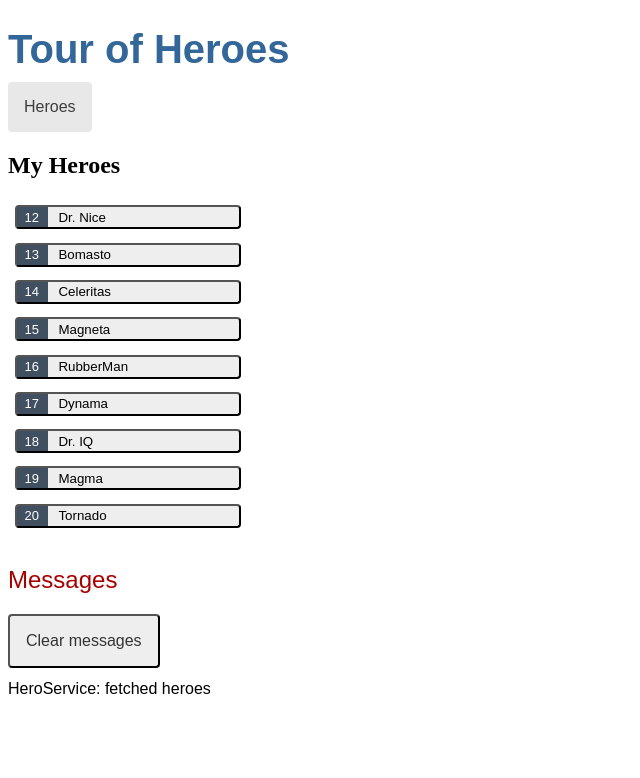
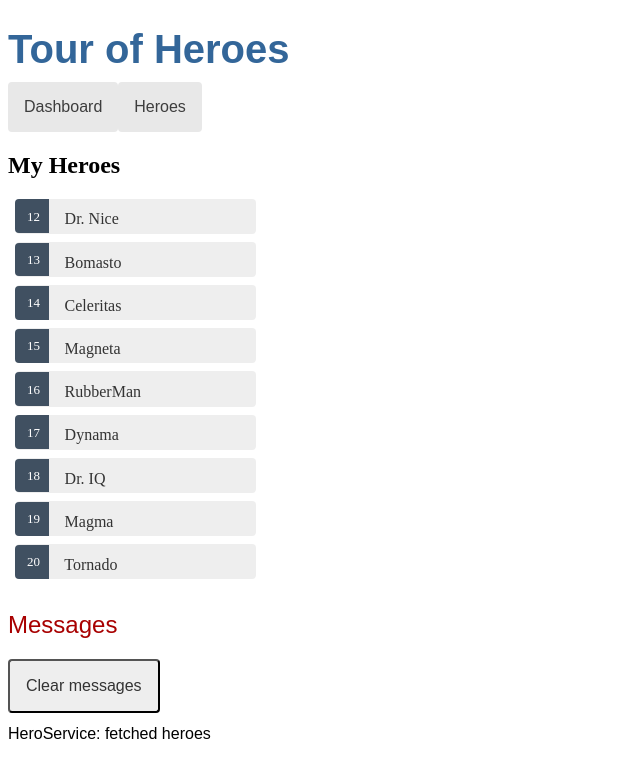
Before and after one commit to JacksonCNewman/tour_of_heroes, an Angular app: page /heroes in a window 1280 px wide. Shown: the top 778 px of the page, without its empty margins (0-640 px from the left). Built offline with nearby package versions, Linux system fonts and the light colour scheme.

Commit message:
finished step 5

```diff
--- a/src/app/app.component.html
+++ b/src/app/app.component.html
@@ -1,5 +1,6 @@
 <h1>{{title}}</h1>
 <nav>
+  <a routerLink="/dashboard">Dashboard</a>
   <a routerLink="/heroes">Heroes</a>
 </nav>
 <router-outlet></router-outlet>
--- /dev/null
+++ b/src/app/dashboard/dashboard.component.css
@@ -0,0 +1,50 @@
+/* DashboardComponent's private CSS styles */
+
+h2 {
+  text-align: center;
+}
+
+.heroes-menu {
+  padding: 0;
+  margin: auto;
+  max-width: 1000px;
+
+  /* flexbox */
+  display: flex;
+  flex-direction: row;
+  flex-wrap: wrap;
+  justify-content: space-around;
+  align-content: flex-start;
+  align-items: flex-start;
+}
+
+a {
+  background-color: #3f525c;
+  border-radius: 2px;
+  padding: 1rem;
+  font-size: 1.2rem;
+  text-decoration: none;
+  display: inline-block;
+  color: #fff;
+  text-align: center;
+  width: 100%;
+  min-width: 70px;
+  margin: .5rem auto;
+  box-sizing: border-box;
+
+  /* flexbox */
+  order: 0;
+  flex: 0 1 auto;
+  align-self: auto;
+}
+
+@media (min-width: 600px) {
+  a {
+    width: 18%;
+    box-sizing: content-box;
+  }
+}
+
+a:hover {
+  background-color: #000;
+}
--- /dev/null
+++ b/src/app/dashboard/dashboard.component.html
@@ -0,0 +1,7 @@
+<h2>Top Heroes</h2>
+<div class="heroes-menu">
+  <a *ngFor="let hero of heroes"
+     routerLink="/detail/{{hero.id}}">
+    {{hero.name}}
+  </a>
+</div>
--- /dev/null
+++ b/src/app/dashboard/dashboard.component.ts
@@ -0,0 +1,29 @@
+import { Component, OnInit } from '@angular/core';
+import { Hero } from '../hero';
+import { HeroService } from '../hero.service';
+import {NgFor} from "@angular/common";
+import {RouterLink} from "@angular/router";
+
+@Component({
+  selector: 'app-dashboard',
+  standalone: true,
+  imports: [NgFor, RouterLink],
+  templateUrl: './dashboard.component.html',
+  styleUrl: './dashboard.component.css'
+})
+export class DashboardComponent implements OnInit {
+  heroes: Hero[] = [];
+
+  constructor(private heroService: HeroService) { }
+
+  ngOnInit(): void {
+    this.getHeroes();
+  }
+
+  getHeroes(): void {
+    this.heroService.getHeroes()
+      .subscribe(heroes => this.heroes = heroes.slice(1, 5));
+  }
+
+
+}
--- a/src/app/hero-detail/hero-detail.component.css
+++ b/src/app/hero-detail/hero-detail.component.css
@@ -0,0 +1,24 @@
+/* HeroDetailComponent's private CSS styles */
+label {
+  color: #435960;
+  font-weight: bold;
+}
+input {
+  font-size: 1em;
+  padding: .5rem;
+}
+button {
+  margin-top: 20px;
+  background-color: #eee;
+  padding: 1rem;
+  border-radius: 4px;
+  font-size: 1rem;
+}
+button:hover {
+  background-color: #cfd8dc;
+}
+button:disabled {
+  background-color: #eee;
+  color: #ccc;
+  cursor: auto;
+}
--- a/src/app/hero-detail/hero-detail.component.html
+++ b/src/app/hero-detail/hero-detail.component.html
@@ -6,3 +6,4 @@
     <input id="hero-name" [(ngModel)]="hero.name" placeholder="name">
   </div>
 </div>
+<button type="button" (click)="goBack()">go back</button>
--- a/src/app/hero-detail/hero-detail.component.ts
+++ b/src/app/hero-detail/hero-detail.component.ts
@@ -2,6 +2,9 @@
 import { Hero } from "../hero";
 import {FormsModule} from "@angular/forms";
 import {CommonModule, NgIf, UpperCasePipe} from "@angular/common";
+import { ActivatedRoute } from '@angular/router';
+import { Location } from '@angular/common';
+import { HeroService } from '../hero.service';
 
 
 @Component({
@@ -12,5 +15,26 @@
   styleUrl: './hero-detail.component.css'
 })
 export class HeroDetailComponent {
+
+  constructor(
+    private route: ActivatedRoute,
+    private heroService: HeroService,
+    private location: Location
+  ) {}
+
   @Input() hero?: Hero;
+
+  ngOnInit(): void {
+    this.getHero();
+  }
+
+  getHero(): void {
+    const id = Number(this.route.snapshot.paramMap.get('id'));
+    this.heroService.getHero(id)
+      .subscribe(hero => this.hero = hero);
+  }
+
+  goBack(): void {
+    this.location.back();
+  }
 }
--- a/src/app/hero.service.ts
+++ b/src/app/hero.service.ts
@@ -18,4 +18,12 @@
     this.messageService.add('HeroService: fetched heroes')
     return heroes;
   }
+
+  getHero(id: number): Observable<Hero> {
+    // For now, assume that a hero with the specified `id` always exists.
+    // Error handling will be added in the next step of the tutorial.
+    const hero = HEROES.find(h => h.id === id)!;
+    this.messageService.add(`HeroService: fetched hero id=${id}`);
+    return of(hero);
+  }
 }
--- a/src/app/heroes/heroes.component.css
+++ b/src/app/heroes/heroes.component.css
@@ -5,62 +5,50 @@
   padding: 0;
   width: 15em;
 }
-
 .heroes li {
-  display: flex;
+  position: relative;
+  cursor: pointer;
 }
 
-.heroes button {
-  flex: 1;
-  cursor: pointer;
-  position: relative;
-  left: 0;
-  background-color: #EEE;
-  margin: .5em;
-  padding: 0;
-  border-radius: 4px;
-  display: flex;
-  align-items: stretch;
-  height: 1.8em;
-}
-
-.heroes button:hover {
-  color: #2c3a41;
-  background-color: #e6e6e6;
+.heroes li:hover {
   left: .1em;
 }
 
-.heroes button:active {
+.heroes a {
+  color: #333;
+  text-decoration: none;
+  background-color: #EEE;
+  margin: .5em;
+  padding: .3em 0;
+  height: 1.6em;
+  border-radius: 4px;
+  display: block;
+  width: 100%;
+}
+
+.heroes a:hover {
+  color: #2c3a41;
+  background-color: #e6e6e6;
+}
+
+.heroes a:active {
   background-color: #525252;
   color: #fafafa;
-}
-
-.heroes button.selected {
-  background-color: black;
-  color: white;
-}
-
-.heroes button.selected:hover {
-  background-color: #505050;
-  color: white;
-}
-
-.heroes button.selected:active {
-  background-color: black;
-  color: white;
 }
 
 .heroes .badge {
   display: inline-block;
   font-size: small;
   color: white;
-  padding: 0.8em 0.7em 0 0.6em;
+  padding: 0.8em 0.7em 0 0.7em;
   background-color: #405061;
-  line-height: 0;
+  line-height: 1em;
+  position: relative;
+  left: -1px;
+  top: -4px;
+  height: 1.8em;
+  min-width: 16px;
+  text-align: right;
   margin-right: .8em;
-  border-radius: 1px 0 0 1px;
+  border-radius: 4px 0 0 4px;
 }
-
-.heroes .name {
-  align-self: center;
-}
--- a/src/app/heroes/heroes.component.html
+++ b/src/app/heroes/heroes.component.html
@@ -1,10 +1,9 @@
 <h2>My Heroes</h2>
 <ul class="heroes">
   <li *ngFor="let hero of heroes">
-    <button [class.selected]="hero === selectedHero" type="button" (click)="onSelect(hero)">
-      <span class="badge">{{hero.id}}</span>
-      <span class="name">{{hero.name}}</span>
-    </button>
+    <a routerLink="/detail/{{hero.id}}">
+      <span class="badge">{{hero.id}}</span> {{hero.name}}
+    </a>
   </li>
 </ul>
-<app-hero-detail [hero]="selectedHero"></app-hero-detail>
+<!--<app-hero-detail [hero]="selectedHero"></app-hero-detail>-->
--- a/src/app/heroes/heroes.component.ts
+++ b/src/app/heroes/heroes.component.ts
@@ -6,29 +6,23 @@
 import {HeroDetailComponent} from "../hero-detail/hero-detail.component";
 import {HeroService} from "../hero.service";
 import {MessageService} from "../message.service";
+import {RouterLink} from "@angular/router";
 
 @Component({
   selector: 'app-heroes',
   standalone: true,
-  imports: [CommonModule, FormsModule, NgFor, HeroDetailComponent],
+  imports: [CommonModule, FormsModule, NgFor, HeroDetailComponent, RouterLink],
   templateUrl: './heroes.component.html',
   styleUrl: './heroes.component.css'
 })
 export class HeroesComponent {
 
-  selectedHero?: Hero;
-
   heroes: Hero[] = [];
 
-  constructor(private heroService: HeroService, private messageService: MessageService) {}
+  constructor(private heroService: HeroService) {}
 
   ngOnInit(): void {
     this.getHeroes();
-  }
-
-  onSelect(hero: Hero): void {
-    this.selectedHero = hero;
-    this.messageService.add(`HeroesComponent: Selected hero id=${hero.id}`)
   }
 
   getHeroes(): void {
```
Also changed, not shown: src/app/app-routing.module.ts (+6 -2 lines), 1 other file (tests, documents, lock files or other folders).
